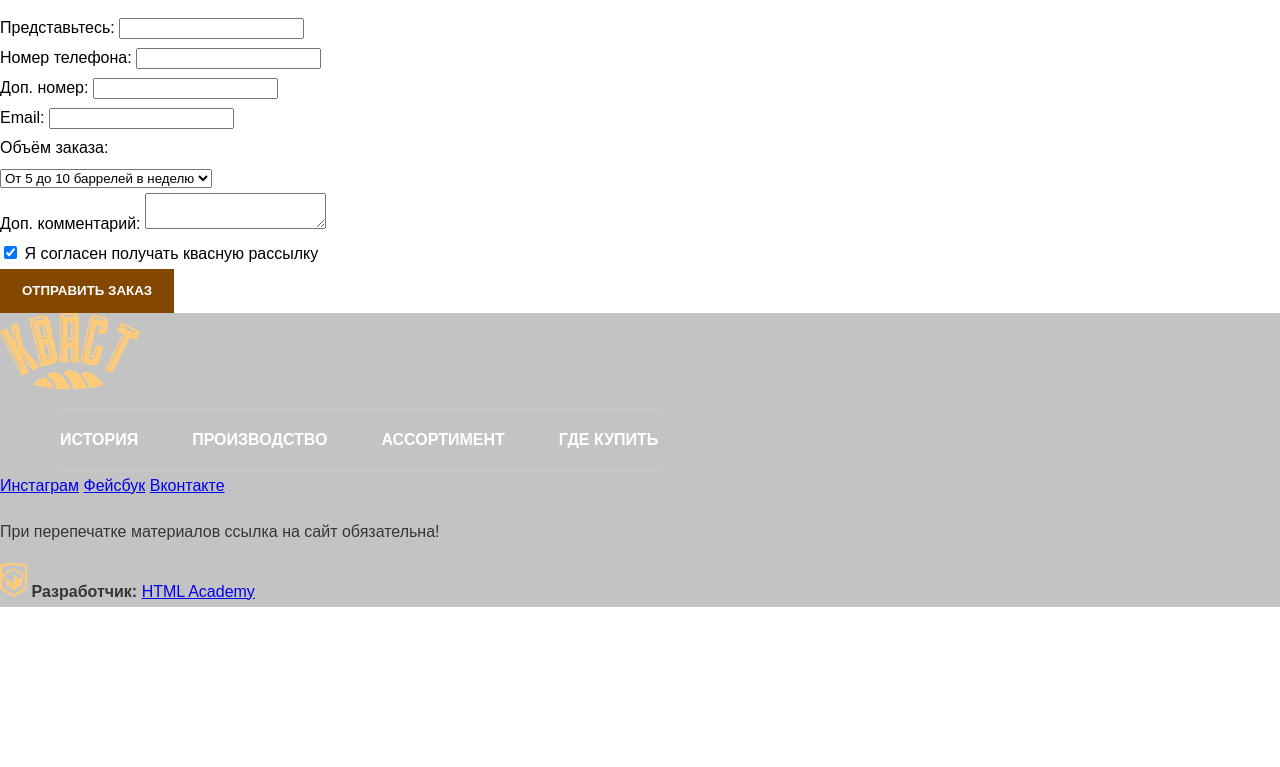
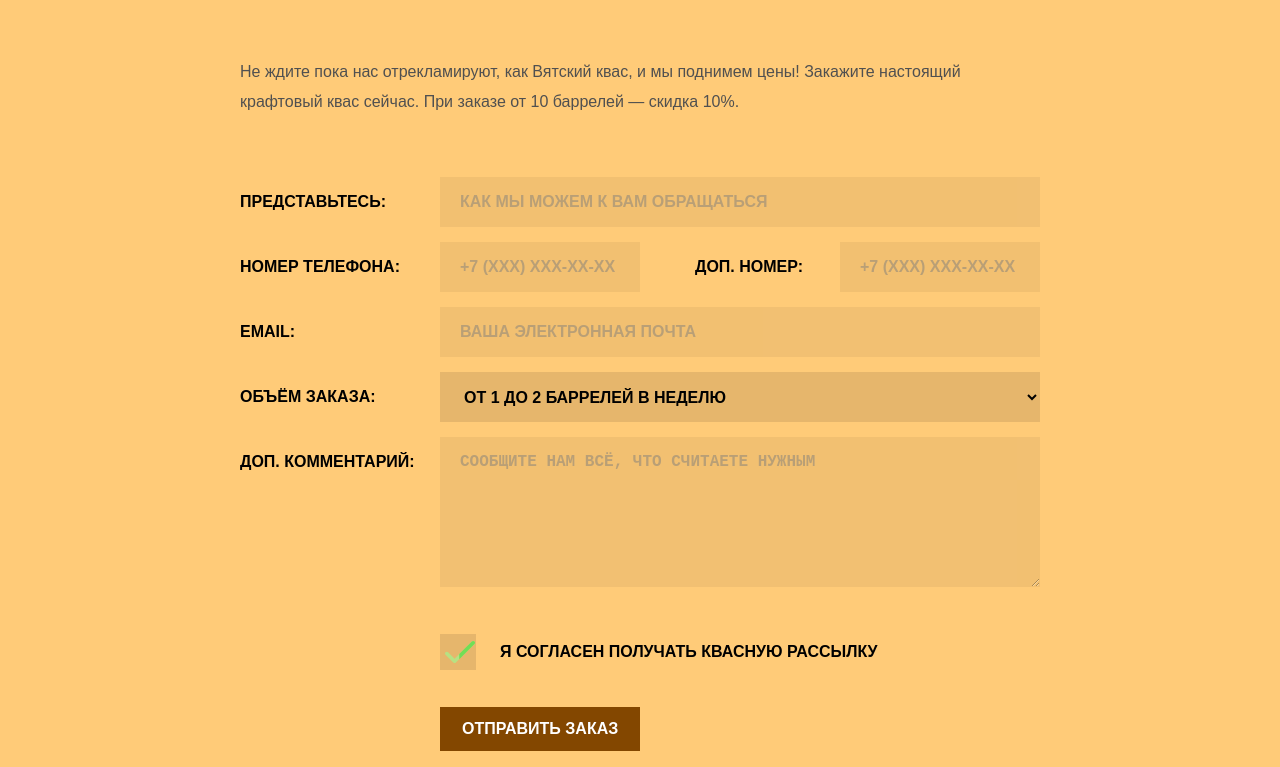
Before and after one commit to kosarova/kvast.github.io, a plain HTML site: page index.html in a window 1280 px wide. Shown: the part 4093-4860 px from the top of the page. Before the commit the page ends 4700 px from the top, so only its background shows below. Drawn offline with Linux system fonts and the light colour scheme.

Commit message:
add style for order section

```diff
--- a/index.html
+++ b/index.html
@@ -188,46 +188,50 @@
             </div>
         </section>
         <section class="order">
+           <div class="container-small">
             <h2 class="section-name">Заказать</h2>
-            <p>Не ждите пока нас отрекламируют, как Вятский квас, и мы поднимем цены! Закажите настоящий крафтовый квас
+            <p class="order-description">Не ждите пока нас отрекламируют, как Вятский квас, и мы поднимем цены! Закажите настоящий крафтовый квас
                 сейчас. При заказе от 10 баррелей — скидка 10%.</p>
             <form action="/kvast-mail" class="order-form" method="post">
                 <div class="order-form-group">
                     <label for="fullname-field">Представьтесь:</label>
-                    <input type="text" id="fullname-field" name="fullname">
+                    <input class="text-input" type="text" id="fullname-field" name="fullname" placeholder="Как мы можем к вам обращаться">
                 </div>
-                <div class="clearfix">
-                    <div class="order-form-group order-form-group-left">
+                    <div class="order-form-group">
+                       <div class="order-form-group-half">
                         <label for="phone-field">Номер телефона:</label>
-                        <input type="tel" id="phone-field" name="phone">
+                        <input class="text-short-input" type="text" id="phone-field" name="phone" placeholder="+7 (XXX) XXX-XX-XX">
+                       </div>
+                       <div class="order-form-group-half">
+                        <label for="add-phone-field">Доп. номер:</label>
+                        <input class="text-short-input" type="text" name="add-phone" id="add-phone-field" placeholder="+7 (XXX) XXX-XX-XX">
+                       </div>
                     </div>
-                    <div class="order-form-group order-form-group-right">
-                        <label for="add-phone-field">Доп. номер:</label>
-                        <input type="tel" name="add-phone" id="add-phone-field">
-                    </div>
-                </div>
-                <div class="order-form-group order-email">
+                <div class="order-form-group">
                     <label for="email-field">Email:</label>
-                    <input type="email" id="email-field" name="email">
+                    <input class="text-input" type="email" id="email-field" name="email" placeholder="Ваша электронная почта">
                 </div>
                 <div class="order-form-group">
                     <label for="quantity-field">Объём заказа: <br/></label>
-                    <select name="quantity" id="quantity-field">
-                        <option value="1">От 5 до 10 баррелей в неделю</option>
+                    <select class="text-input" name="quantity" id="quantity-field">
+                        <option value="1">От 1 до 2 баррелей в неделю</option>
+                        <option value="2">От 5 до 10 баррелей в неделю</option>
+                        <option value="3">От 11 до 20 баррелей в неделю</option>
                     </select>
                 </div>
-                <div class="order-form-group">
+                <div class="order-form-group add-textarea-margin">
                     <label for="message-field">Доп. комментарий:</label>
-                    <textarea name="message" id="message-field"></textarea>
+                    <textarea class="textarea-input" name="message" id="message-field" placeholder="Сообщите нам всё, что считаете нужным"></textarea>
                 </div>
                 <div class="checkbox-area">
-                    <label for="subscription-field">
-                        <input type="checkbox" name="subscription" id="subscription-field" checked>
-                        Я согласен получать квасную рассылку
-                    </label>
+                    <input class="visually-hidden input-checkbox" type="checkbox" name="subscription" id="subscription-field" checked>
+                    <label for="subscription-field">Я согласен получать квасную рассылку</label>
                 </div>
+            <div class="add-padding-for-btn-buy">
                 <input type="submit" value="Отправить заказ" class="btn btn-buy">
+            </div>
             </form>
+          </div>
         </section>
     </main>
     <footer class="main-footer">
--- a/style.css
+++ b/style.css
@@ -62,6 +62,17 @@ body {
 .btn:active {
     color: rgba(210,195,178,0.3);
     border-color: rgba(210,195,178,0.3);
+}
+.btn,
+input,
+textarea,
+select {
+    overflow: visible;
+    font-size: 100%;
+}
+[type="checkbox"],
+[type="radio"] {
+    box-sizing: border-box;
 }
 /*/////////HEADER/////////*/
 .main-header {
@@ -405,3 +416,122 @@ body {
 .assortment-table td {
     padding: 15px 0;
 }
+/*///////////ORDER////////////*/
+.order {
+    padding: 90px 0 90px;
+    background-color: #ffcb78;
+}
+.order-description {
+  margin: 0;
+    margin-bottom: 60px;
+    color: #505050;
+}
+.order label {
+    font-weight: bold;
+    text-transform: uppercase;
+    margin-top: 10px;
+}
+.order-form-group {
+    display: flex;
+    justify-content: space-between;
+    align-items: flex-start;
+    margin-bottom: 15px;
+}
+.order-form input:placeholder-shown {
+    text-transform: uppercase;
+    font-weight: bold;
+    opacity: 0.5;
+}
+.text-input {
+    box-sizing: border-box;
+   border: none;
+    margin: 0;
+    padding: 0;
+    width: 600px;
+    height: 50px;
+    background-color: #e6b66c;
+    border-radius: 0;
+    text-transform: uppercase;
+    font-weight: bold;
+    padding: 16px 20px;
+}
+.order-form-group-half {
+    width: 400px;
+    display: flex;
+    justify-content: space-between;
+    align-items: flex-start;
+}
+.text-short-input {
+    box-sizing: border-box;
+   border: none;
+    margin: 0;
+    padding: 0;
+    width: 200px;
+    height: 50px;
+    background-color: #e6b66c;
+    border-radius: 0;
+    text-transform: uppercase;
+    font-weight: bold;
+    padding: 16px 20px;
+}
+.order-form-group-half:nth-child(2n) {
+    width: 345px;
+}
+.add-textarea-margin {
+    margin-bottom: 40px;
+}
+.order-form textarea:placeholder-shown {
+    color: #000000;
+    opacity: 0.5;
+    text-transform: uppercase;
+    font-weight: bold;
+}
+.textarea-input {
+    box-sizing: border-box;
+    border: none;
+    margin: 0;
+    padding: 0;
+    width: 600px;
+    height: 150px;
+    background-color: #e6b66c;
+    border-radius: 0;
+    text-transform: uppercase;
+    font-weight: bold;
+    padding: 16px 20px;
+}
+.checkbox-area {
+    display: flex;
+    justify-content: space-between;
+    align-items: center;
+    margin-bottom: 40px;
+    padding-left: 260px;
+    min-height: 36px;
+}
+.input-checkbox + label::before {
+    content: "";
+    position: absolute;
+    left: -60px;
+    top: -3px;
+    width: 36px;
+    height: 36px;
+    background-color: #e6b66c;
+}
+.checkbox-area label {
+    text-transform: uppercase;
+    font-weight: bold;
+     position: relative;
+}
+.input-checkbox:checked + label::after {
+    content: "";
+    position: absolute;
+    top: 0px;
+    left: -55px;
+    width: 30px;
+    height: 30px;
+    background-image: url(img/tick.svg);
+    background-repeat: no-repeat;
+    background-position: 0 0;
+}
+.add-padding-for-btn-buy {
+    padding-left: 200px;
+}
```
Also changed, not shown: img/tick.png (added), img/tick.svg (added).
